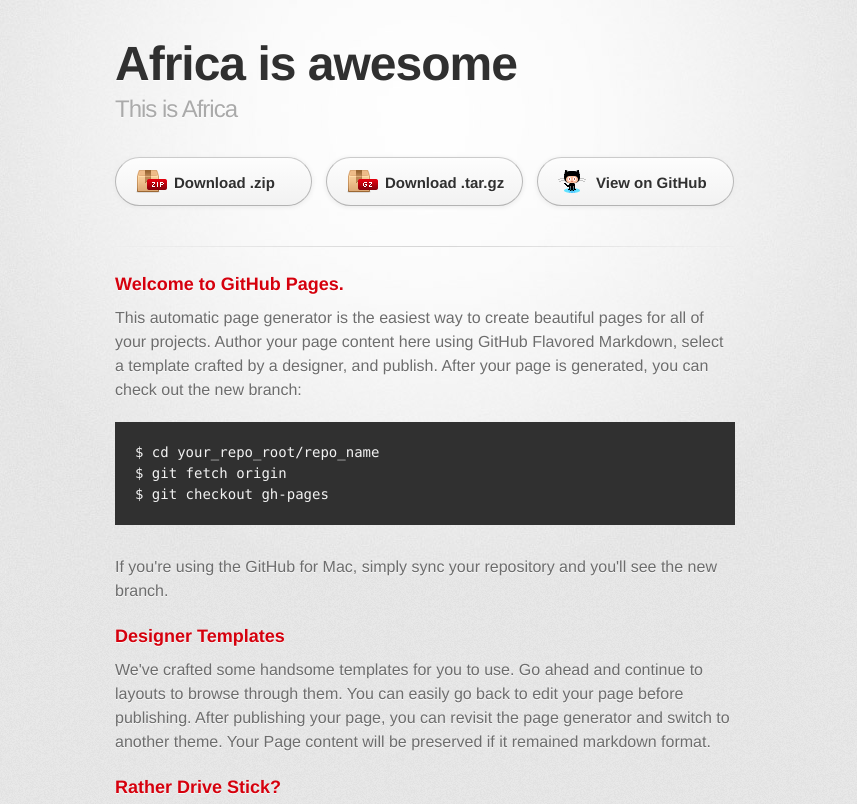
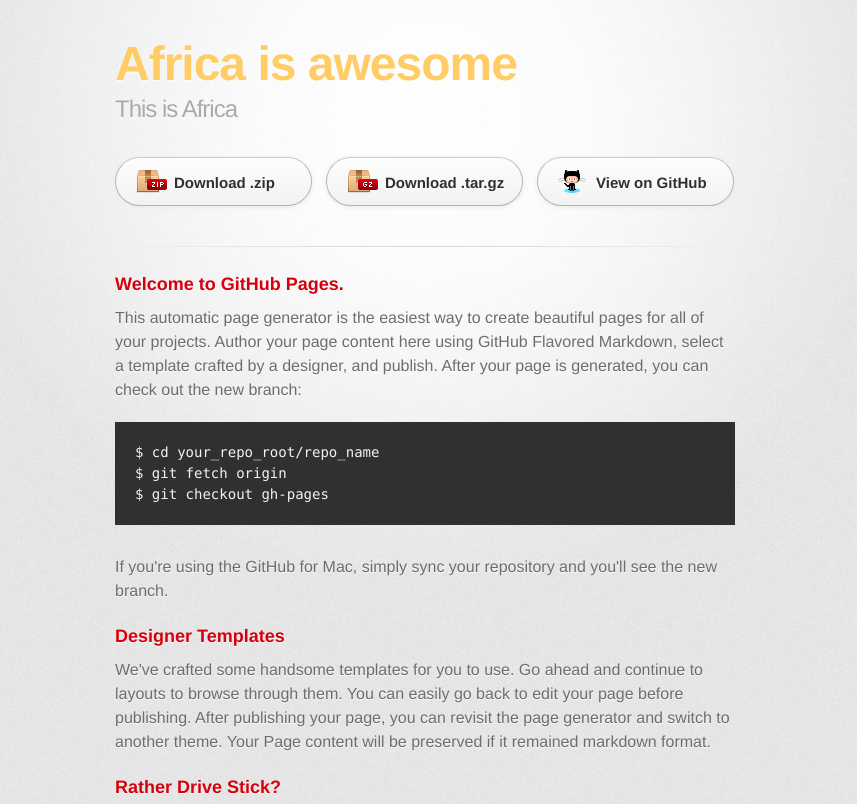
Before and after one commit to tmcmicheal/Africa, a plain HTML site: page index.html in a window 1280 px wide. Shown: the top 804 px of the page, without its empty margins (215-1072 px from the left). Drawn offline with Linux system fonts and the light colour scheme; a web font is replaced by a local one.

Commit message:
Change header color
My header color has been changed to orange through adding in a new
stylesheet (thomas.css).

```diff
--- a/index.html
+++ b/index.html
@@ -7,6 +7,7 @@
     <link rel="stylesheet" type="text/css" href="stylesheets/stylesheet.css" media="screen" />
     <link rel="stylesheet" type="text/css" href="stylesheets/pygment_trac.css" media="screen" />
     <link rel="stylesheet" type="text/css" href="stylesheets/print.css" media="print" />
+        <link rel="stylesheet" type="text/css" href="stylesheets/thomas.css" media="screen" />
     <!--[if lt IE 9]>
     <script src="//html5shiv.googlecode.com/svn/trunk/html5.js"></script>
     <![endif]-->
--- /dev/null
+++ b/stylesheets/thomas.css
@@ -0,0 +1,3 @@
+h1 {
+	color:#FC6 !important;
+}
```
